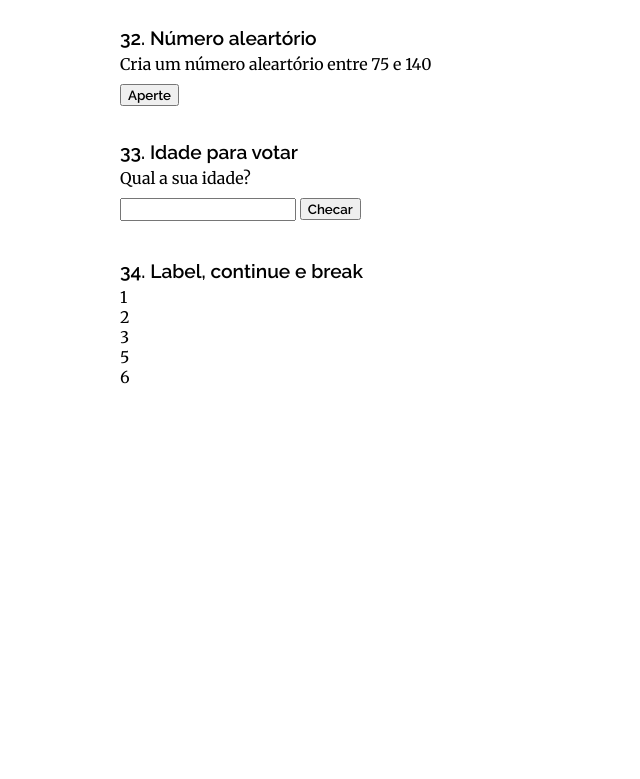
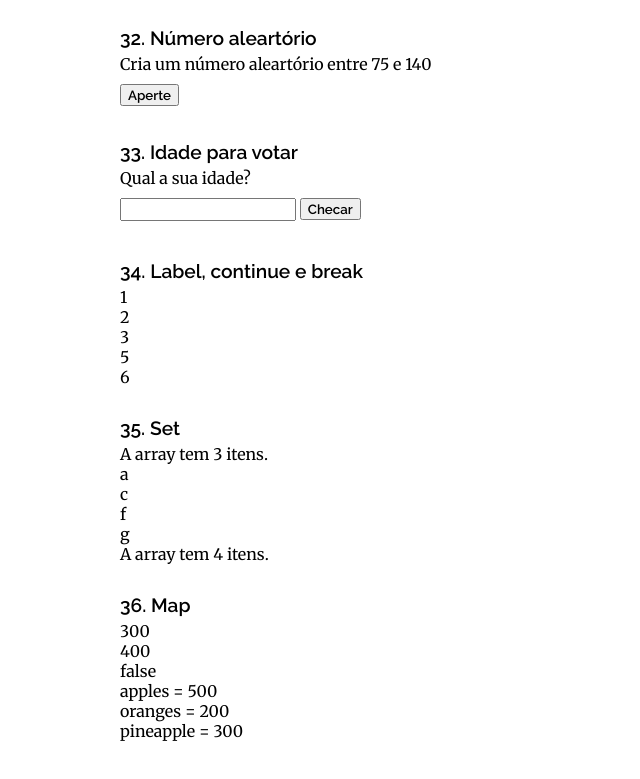
Before and after one commit to forgegabriel/Hora-de-JavaScript, a plain HTML site: page index.html in a window 1280 px wide. Shown: the part 4965-5744 px from the top of the page, without its empty margins (0-640 px from the left). Before the commit the page ends 5432 px from the top, so only its background shows below. Drawn offline with Linux system fonts and the light colour scheme.

Commit message:
trecho 36 pronto

```diff
--- a/index.html
+++ b/index.html
@@ -391,10 +391,60 @@
                 document.getElementById("t34-p1-paragrafo").innerHTML = $t34p1text;
             </script>
         </div>
+        <div class="container">
+            <h2>35. Set</h2>
+            <p id="t35-p1-sets"></p>
+            <script>
+                {
+                    let $letras = new Set(["a", "b", "c"]);
+                    let $texto = "";
+                    $texto += "A array tem " + $letras.size + " itens.<br>"
+                    $letras.add("f");
+                    $letras.add("b");
+                    $letras.add("c");
+                    $letras.add("g");
+                    $letras.delete("b");
+                    for (let x of $letras.values()) {
+                        $texto += x + "<br>";
+                    }
+                    $texto += "A array tem " + $letras.size + " itens.<br>"
+                    document.getElementById("t35-p1-sets").innerHTML = $texto;
+                }
+            </script>
+        </div>
+        <div class="container">
+            <h2>36. Map</h2>
+            <p id="t36-p1-maps"></p>
+            <script>
+                {
+                    let $texto = "";
+                    const $objetos = new Map([
+                        ["apples", 500],
+                        ["bananas", 300],
+                        ["oranges", 200]
+                    ]);
+                    $texto += $objetos.get("bananas") + "<br>";
+                    $objetos.set("bananas", 400);
+                    $objetos.set("pineapple", 300);
+                    $texto += $objetos.get("bananas") + "<br>";
+                    $objetos.delete("bananas");
+                    $texto += $objetos.has("bananas") + "<br>";
+                    $objetos.forEach(function (x, y) {
+                        $texto += y + " = " + x + "<br>";
+                    });
+                    document.getElementById("t36-p1-maps").innerHTML = $texto;
+                }
+            </script>
+        </div>
         <!-- <div class="container">
             <h2></h2>
             <p id=""></p>
-            <script>()</script>
+            <script>
+                {
+                    let $texto = "";
+                    document.getElementById("").innerHTML = $texto;
+                }
+            </script>
         </div> -->
     </main>
 
```
